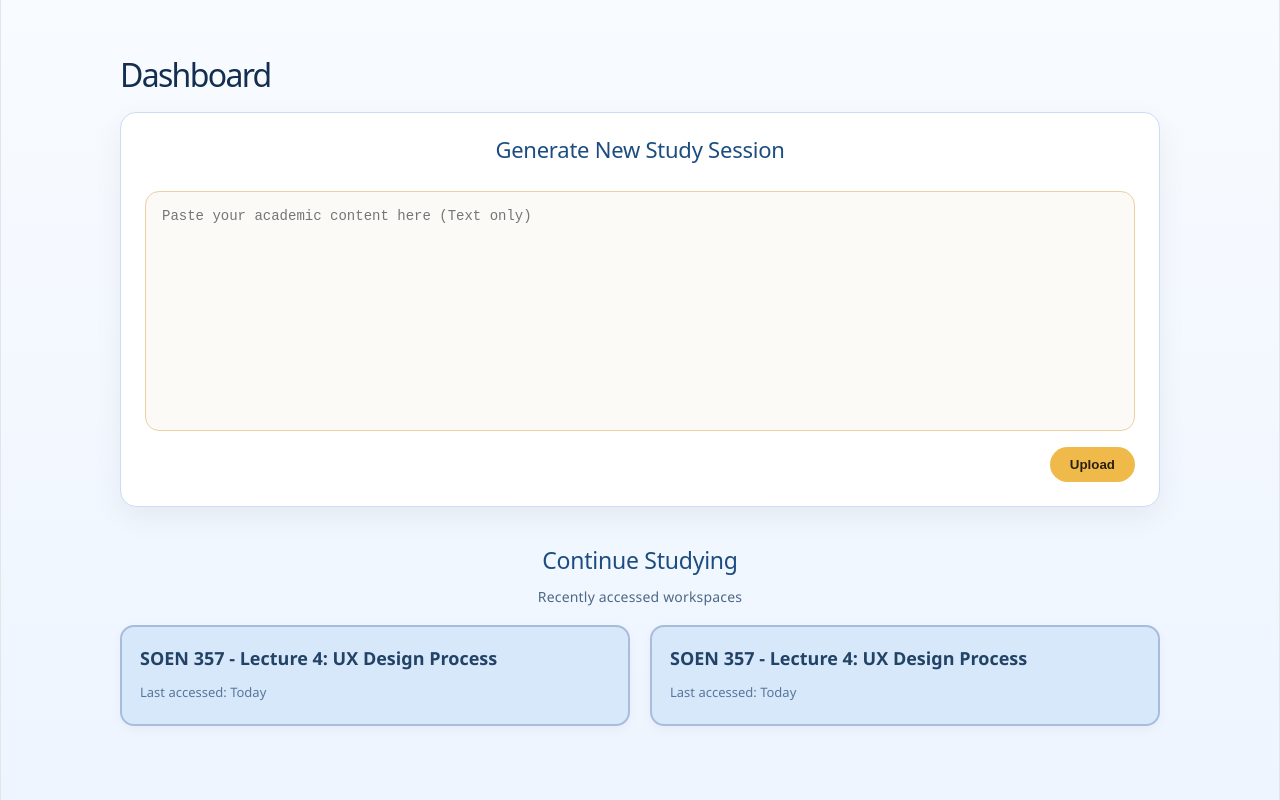
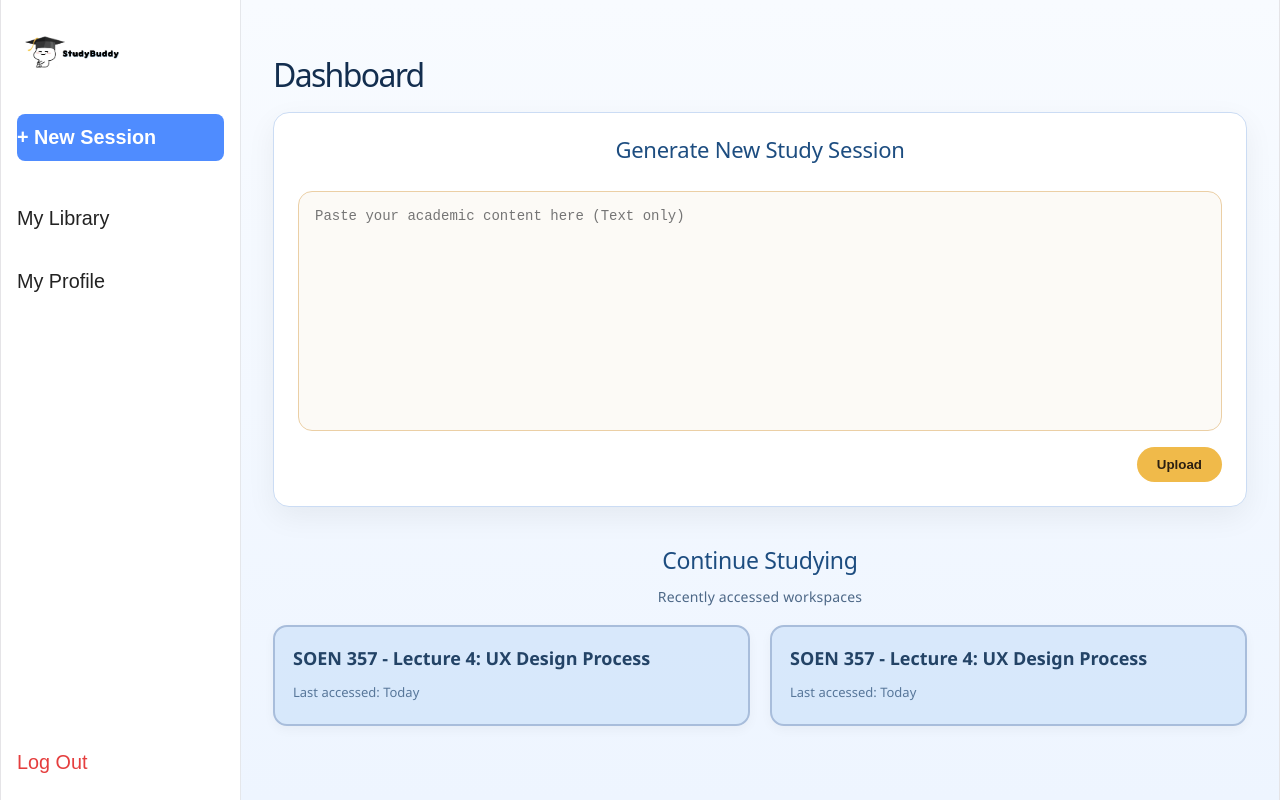
Before and after one commit to bypameladaniel/study-buddy, a React (Vite) app in the folder frontend/: page /dashboard in a window 1280 px wide. Built offline with nearby package versions, Linux system fonts and the light colour scheme; no server answers.

Commit message:
Start of the sidebar

```diff
--- /dev/null
+++ b/frontend/src/components/Sidebar.tsx
@@ -0,0 +1,23 @@
+import React from "react";
+import logo from "../assets/logo.png";
+import "../styles/sidebar.css";
+
+const Sidebar: React.FC = () => {
+  return (
+    <div className="sidebar">
+      <div className="sidebar__top">
+        <img src={logo} alt="Logo" className="sidebar__logo" />
+        <nav className="sidebar__nav">
+          <button className="sidebar__button sidebar__new-session">+ New Session</button>
+          <button className="sidebar__button">My Library</button>
+          <button className="sidebar__button">My Profile</button>
+        </nav>
+      </div>
+      <div className="sidebar__bottom">
+        <button className="sidebar__button sidebar__logout">Log Out</button>
+      </div>
+    </div>
+  );
+};
+
+export default Sidebar;
--- a/frontend/src/pages/Dashboard.tsx
+++ b/frontend/src/pages/Dashboard.tsx
@@ -2,15 +2,19 @@ import React from "react";
 import ContinueStudyingSection from "../components/dashboard/ContinueStudyingSection";
 import DashboardHeader from "../components/dashboard/DashboardHeader";
 import GenerateStudySessionCard from "../components/dashboard/GenerateStudySessionCard";
+import Sidebar from "../components/Sidebar";
 import { dashboardColors } from "../styles/colors";
 
 const Dashboard: React.FC = () => {
   return (
-    <div style={styles.container}>
-      <div style={styles.contentWrap}>
-        <DashboardHeader />
-        <GenerateStudySessionCard />
-        <ContinueStudyingSection />
+    <div style={{ display: "flex", minHeight: "100vh" }}>
+      <Sidebar />
+      <div style={styles.container}>
+        <div style={styles.contentWrap}>
+          <DashboardHeader />
+          <GenerateStudySessionCard />
+          <ContinueStudyingSection />
+        </div>
       </div>
     </div>
   );
@@ -22,17 +26,18 @@ const styles: { [key: string]: React.CSSProperties } = {
   container: {
     paddingTop: "30px",
     paddingBottom: "30px",
-    paddingLeft: "clamp(24px, 6vw, 88px)",
-    paddingRight: "clamp(24px, 6vw, 88px)",
+    paddingLeft: "32px",
+    paddingRight: "32px",
     backgroundColor: dashboardColors.pageBackground,
     backgroundImage: `linear-gradient(180deg, ${dashboardColors.pageGradientStart} 0%, ${dashboardColors.pageGradientEnd} 100%)`,
     minHeight: "100vh",
     fontFamily: "Segoe UI, Tahoma, Geneva, Verdana, sans-serif",
     color: dashboardColors.title,
+    flex: 1,
+    width: "100%",
+    boxSizing: "border-box",
   },
   contentWrap: {
     width: "100%",
-    maxWidth: "1040px",
-    margin: "0 auto",
   },
 };
--- a/frontend/src/pages/SignIn.tsx
+++ b/frontend/src/pages/SignIn.tsx
@@ -4,7 +4,6 @@ import {
   createUserWithEmailAndPassword,
   signInWithEmailAndPassword,
   signInWithPopup,
-  signOut,
 } from "firebase/auth";
 import { auth, googleProvider } from "../config/firebase";
 import "../styles/auth.css";
@@ -127,7 +126,7 @@ export default function SignIn() {
     setMessage("");
     try {
       await signInWithPopup(auth, googleProvider);
-      navigate("/rp");
+      navigate("/dashboard");
     } catch (err: unknown) {
       notify(err instanceof Error ? err.message : "Google sign-in failed", true);
     }
--- /dev/null
+++ b/frontend/src/styles/sidebar.css
@@ -0,0 +1,72 @@
+.sidebar {
+  display: flex;
+  flex-direction: column;
+  justify-content: space-between;
+  width: 240px;
+  height: 100vh;
+  background: #fff;
+  border-right: 1px solid #e5e7eb;
+  padding: 32px 16px 16px 16px;
+  box-sizing: border-box;
+}
+
+.sidebar__top {
+  display: flex;
+  flex-direction: column;
+  align-items: flex-start;
+}
+
+.sidebar__logo {
+  width: 120px;
+  margin-bottom: 40px;
+}
+
+.sidebar__nav {
+  display: flex;
+  flex-direction: column;
+  gap: 20px;
+  width: 100%;
+}
+
+.sidebar__button {
+  background: none;
+  border: none;
+  color: #222;
+  font-size: 1.1rem;
+  text-align: left;
+  padding: 10px 0;
+  cursor: pointer;
+  width: 100%;
+  border-radius: 8px;
+  transition: background 0.15s;
+}
+
+.sidebar__button:hover, .sidebar__button:focus {
+  background: #f0f4f8;
+}
+
+.sidebar__new-session {
+  color: #fff;
+  background: #4f8cff;
+  margin-bottom: 16px;
+  font-weight: 600;
+  border-radius: 8px;
+  padding: 12px 0;
+  transition: background 0.15s;
+}
+
+.sidebar__new-session:hover, .sidebar__new-session:focus {
+  background: #357ae8;
+}
+
+.sidebar__bottom {
+  display: flex;
+  flex-direction: column;
+  align-items: flex-start;
+}
+
+.sidebar__logout {
+  color: #e53e3e;
+  font-weight: 500;
+  margin-top: 24px;
+}
```
